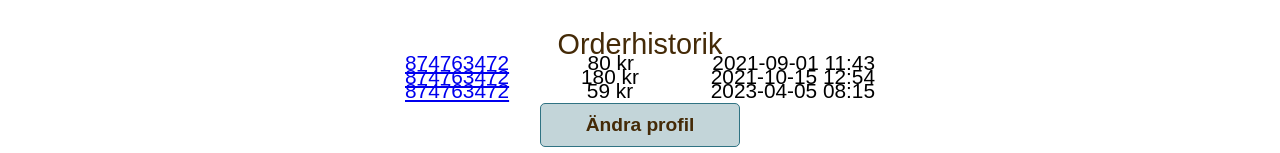
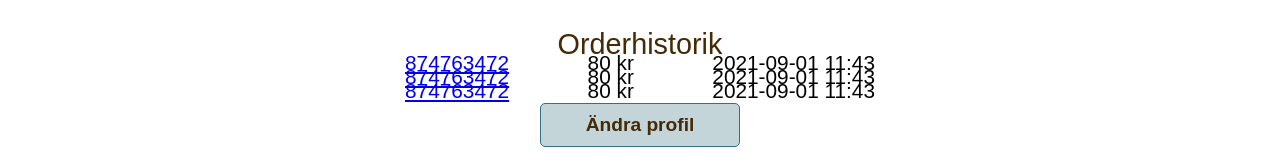
Before and after one commit to dylanR96/syntax-squad, a React (Vite) app in the folder frontend/: page /profile in a window 1280 px wide. Shown: the part 373-526 px from the top of the page. Built offline with nearby package versions, Linux system fonts and the light colour scheme; a web font is replaced by a local one.

Commit message:
OrderEntry component

```diff
--- /dev/null
+++ b/frontend/src/components/forms/OrderEntry.tsx
@@ -0,0 +1,10 @@
+const OrderEntry = () => {
+return (
+<div className="profile__order-history">
+    <a href="#"><p className="profile__order-number">874763472</p></a>
+      <p className="profile__order-amount">80 kr</p>
+      <p className="profile__order-date">2021-09-01 11:43</p>
+    </div>
+)   }
+
+export default OrderEntry;
--- a/frontend/src/pages/Profile/UserProfile.tsx
+++ b/frontend/src/pages/Profile/UserProfile.tsx
@@ -3,6 +3,7 @@ import "./UserProfile.css";
 import profilePicture from "../../assets/images/profile_picture.png";
 import Header from "../../components/layout/Header/Header";
 import Footer from "../../components/layout/Footer/Footer";
+import OrderEntry from "../../components/forms/OrderEntry";
 
 const Profile: React.FC = () => {
   return (
@@ -14,21 +15,9 @@ const Profile: React.FC = () => {
     <h2 className="profile__name">John Dough</h2>
     </div>
     <h2 className="profile__header">Orderhistorik</h2>
-    <div className="profile__order-history">
-    <a href="#"><p className="profile__order-number">874763472</p></a>
-      <p className="profile__order-amount">80 kr</p>
-      <p className="profile__order-date">2021-09-01 11:43</p>
-    </div>
-    <div className="profile__order-history">
-    <a href="#"><p className="profile__order-number">874763472</p></a>
-      <p className="profile__order-amount">180 kr</p>
-      <p className="profile__order-date">2021-10-15 12:54</p>
-    </div>
-    <div className="profile__order-history">
-    <a href="#"><p className="profile__order-number">874763472</p></a>
-      <p className="profile__order-amount">59 kr</p>
-      <p className="profile__order-date">2023-04-05 08:15</p>
-    </div>
+    <OrderEntry />
+    <OrderEntry />
+    <OrderEntry />
     <button className="profile__edit-button" type="submit">Ändra profil</button>
     <button className="profile__logout-button" type="submit">Logga ut</button>
   </main>
```
